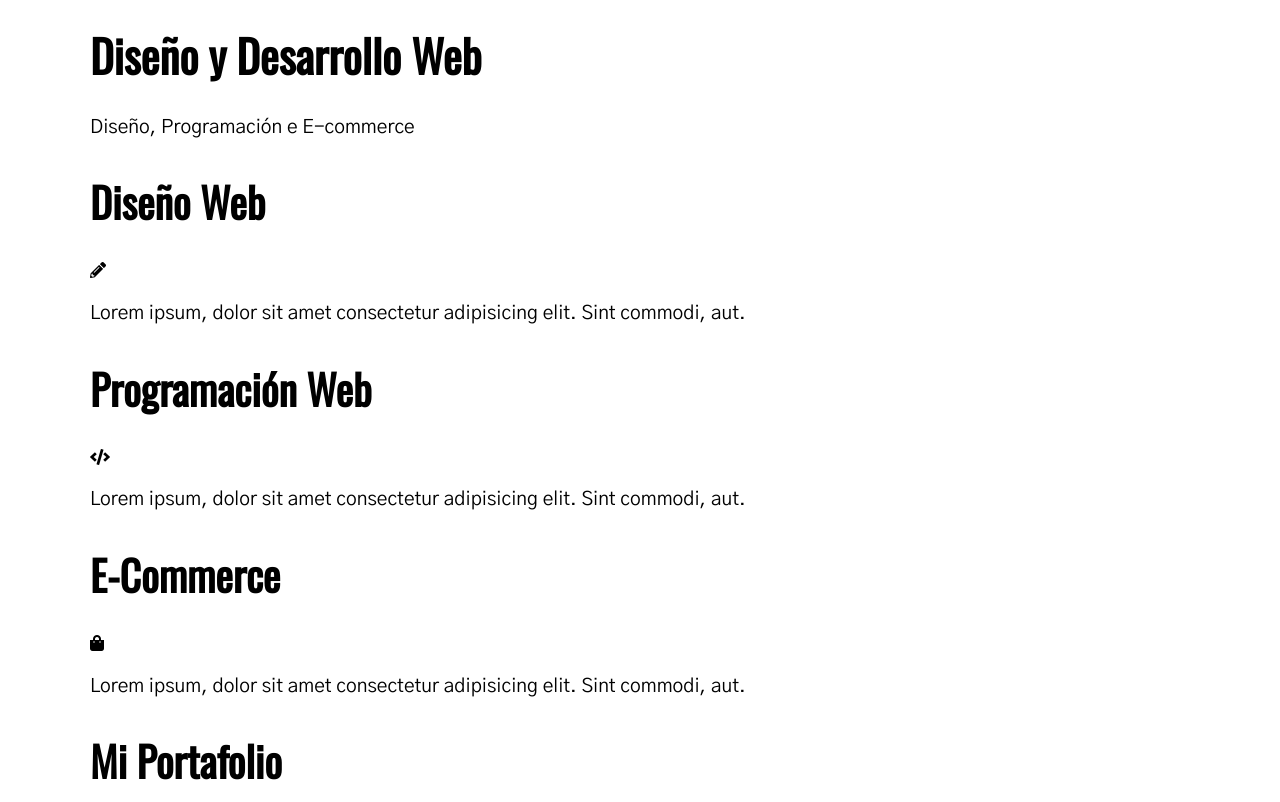
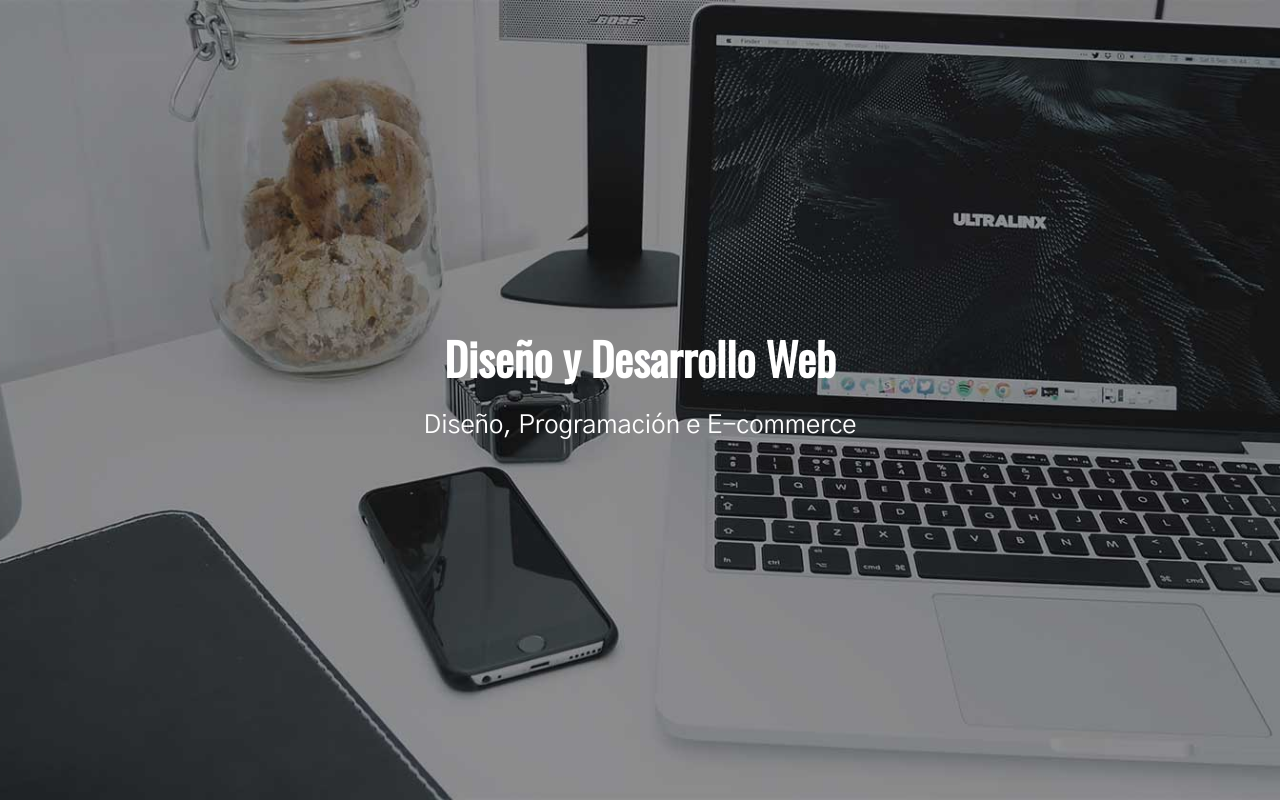
Before and after one commit to developaul/portfoliodesign-grid, a website: page index.html in a window 1280 px wide. Shown: the top 802 px of the page. Drawn offline with nearby package versions, Linux system fonts and the light colour scheme.

Commit message:
hero section finished

```diff
--- a/scss/_custom.scss
+++ b/scss/_custom.scss
@@ -39,3 +39,32 @@ p {
     font-size: 1.2rem;
     line-height: 2rem;
 }
+
+
+// Hero
+.hero {
+    height: 100vh;
+    background-image: url( '../img/fondo.jpg' );
+    background-repeat: no-repeat;
+    background-position: center center;
+    background-size: cover;
+
+    .contenedor {
+        height: 100vh;
+        display: grid;
+        align-content: center;
+    }
+
+    .contenido {
+        text-align: center;
+        color: $claro;
+
+        .titulo {
+            margin: 0;
+        }
+
+        .subtitulo {
+            font-size: 1.6rem;
+        }
+    }
+}
```
Also changed, not shown: css/app.css.
